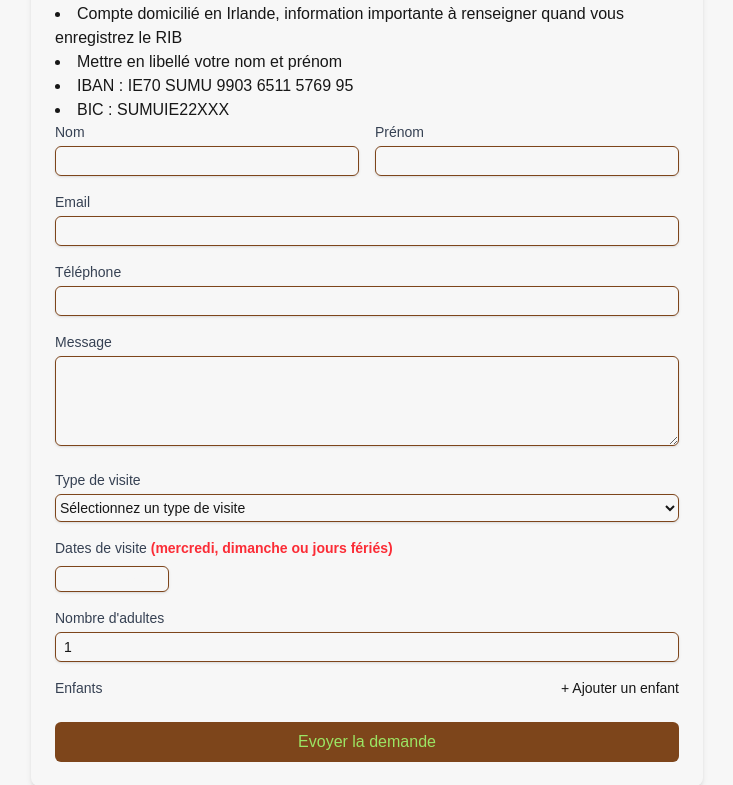
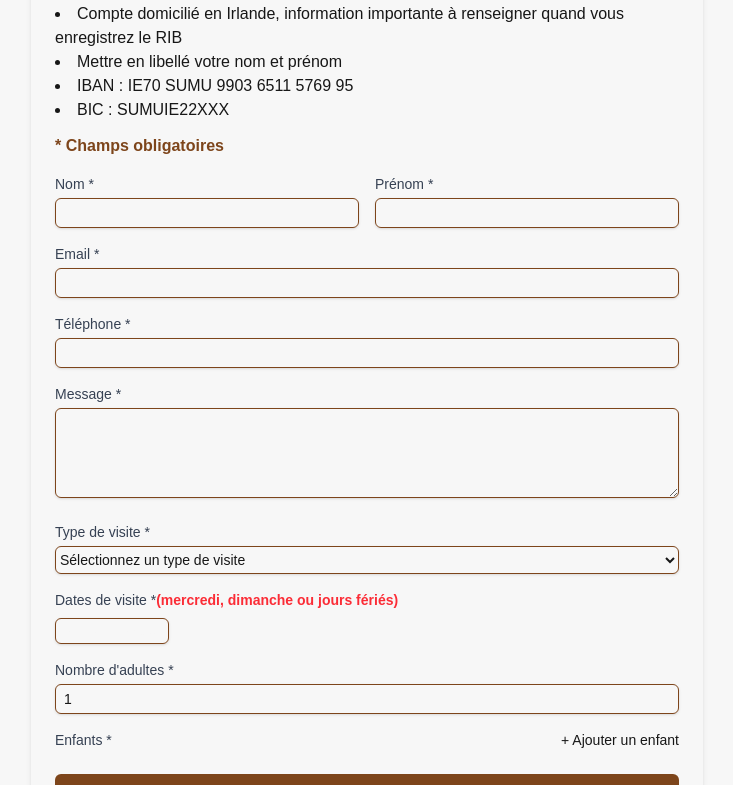
Before and after one commit to Tonyac-create/site, a Next.js app: page /visits in a window 1280 px wide. Shown: the part 3086-3871 px from the top of the page, without its empty margins (273-1006 px from the left). Built offline with nearby package versions, Linux system fonts and the light colour scheme; a web font is replaced by a local one.

Commit message:
modify input required to forms

```diff
--- a/app/components/forms/BaseFormFields.tsx
+++ b/app/components/forms/BaseFormFields.tsx
@@ -1,7 +1,7 @@
 import React from 'react';
 
 interface BaseFormFieldsProps {
-  onFieldChange: (fieldName: string, value: string) => void;
+  onFieldChange: (field: string, value: string) => void;
   values: {
     nom: string;
     prenom: string;
@@ -9,15 +9,29 @@ interface BaseFormFieldsProps {
     telephone?: string;
     message?: string;
   };
+  requiredFields?: {
+    nom?: boolean;
+    prenom?: boolean;
+    email?: boolean;
+    telephone?: boolean;
+    message?: boolean;
+  };
 }
 
-export const BaseFormFields: React.FC<BaseFormFieldsProps> = ({ onFieldChange, values }) => {
+export const BaseFormFields: React.FC<BaseFormFieldsProps> = ({ onFieldChange, values, requiredFields = {
+  nom: true,
+  prenom: true,
+  email: true,
+  telephone: true,
+  message: true
+} }) => {
   return (
     <div className="space-y-4">
+      <p className='text-brown font-semibold mt-3'>* Champs obligatoires</p>
       <div className="grid grid-cols-1 md:grid-cols-2 gap-4">
         <div>
           <label htmlFor="nom" className="block text-sm font-medium text-gray-700">
-            Nom
+            Nom *
           </label>
           <input
             type="text"
@@ -31,7 +45,7 @@ export const BaseFormFields: React.FC<BaseFormFieldsProps> = ({ onFieldChange, v
         </div>
         <div>
           <label htmlFor="prenom" className="block text-sm font-medium text-gray-700">
-            Prénom
+            Prénom *
           </label>
           <input
             type="text"
@@ -46,7 +60,7 @@ export const BaseFormFields: React.FC<BaseFormFieldsProps> = ({ onFieldChange, v
       </div>
       <div>
         <label htmlFor="email" className="block text-sm font-medium text-gray-700">
-          Email
+          Email *
         </label>
         <input
           type="email"
@@ -55,13 +69,13 @@ export const BaseFormFields: React.FC<BaseFormFieldsProps> = ({ onFieldChange, v
           value={values.email}
           onChange={(e) => onFieldChange('email', e.target.value)}
           className="mt-1 block w-full rounded-md pl-2 py-1 border border-brown shadow-sm focus:outline-none focus:ring-2 focus:ring-green focus:border-green transition-colors sm:text-sm"
-          required
+          required={requiredFields.email !== false}
         />
       </div>
       {values.telephone !== undefined && (
         <div>
           <label htmlFor="telephone" className="block text-sm font-medium text-gray-700">
-            Téléphone
+            Téléphone *
           </label>
           <input
             type="tel"
@@ -78,7 +92,7 @@ export const BaseFormFields: React.FC<BaseFormFieldsProps> = ({ onFieldChange, v
       {values.message !== undefined && (
         <div>
           <label htmlFor="message" className="block text-sm font-medium text-gray-700">
-            Message
+            Message {requiredFields.message !== false && '*'}
           </label>
           <textarea
             id="message"
--- a/app/components/forms/DonationForm.tsx
+++ b/app/components/forms/DonationForm.tsx
@@ -102,11 +102,18 @@ export const DonationForm: React.FC = () => {
       <BaseFormFields
         onFieldChange={handleFieldChange}
         values={formData}
+        requiredFields={{
+          nom: true,
+          prenom: true,
+          email: true,
+          telephone: true,
+          message: false
+        }}
       />
 
       <div className="mt-6 space-y-4">
         <div>
-          <label className="block text-sm font-medium text-gray-700">Type de don</label>
+          <label className="block text-sm font-medium text-gray-700">Type de don *</label>
           <select
             name="typeDon"
             value={formData.typeDon}
@@ -137,7 +144,7 @@ export const DonationForm: React.FC = () => {
         )}
 
         <div className="space-y-4">
-          <h3 className="text-lg font-medium">Adresse</h3>
+          <h3 className="text-lg font-medium">Adresse *</h3>
 
           <div>
             <label className="block text-sm font-medium text-gray-700">Rue</label>
--- a/app/components/forms/VisitForm.tsx
+++ b/app/components/forms/VisitForm.tsx
@@ -124,7 +124,7 @@ export const VisitForm = () => {
 
       <div className="mt-6 space-y-4">
         <div>
-          <label className="block text-sm font-medium text-gray-700">Type de visite</label>
+          <label className="block text-sm font-medium text-gray-700">Type de visite *</label>
           <select
             name="typeVisite"
             value={formData.typeVisite}
@@ -140,7 +140,7 @@ export const VisitForm = () => {
         </div>
 
         <div>
-          <label className="block text-sm font-medium text-gray-700">Dates de visite <span className="text-red-500 font-semibold">(mercredi, dimanche ou jours fériés)</span></label>
+          <label className="block text-sm font-medium text-gray-700">Dates de visite *<span className="text-red-500 font-semibold">(mercredi, dimanche ou jours fériés)</span></label>
           <div className="space-y-2">
             {formData.dateVisite.map((date, index) => (
               <div key={index} className="flex items-center space-x-2">
@@ -195,7 +195,7 @@ export const VisitForm = () => {
         </div>
 
         <div>
-          <label className="block text-sm font-medium text-gray-700">{`Nombre d'adultes`}</label>
+          <label className="block text-sm font-medium text-gray-700">{`Nombre d'adultes *`}</label>
           <input
             type="number"
             name="nombreAdultes"
@@ -209,7 +209,7 @@ export const VisitForm = () => {
 
         <div>
           <div className="flex justify-between items-center">
-            <label className="block text-sm font-medium text-gray-700">Enfants</label>
+            <label className="block text-sm font-medium text-gray-700">Enfants *</label>
             <button
               type="button"
               onClick={addChild}
```
